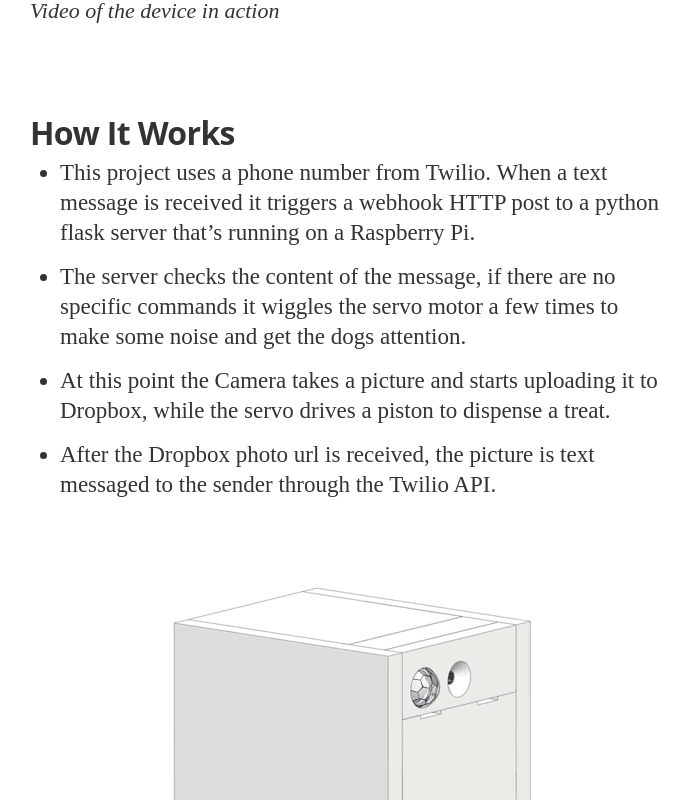
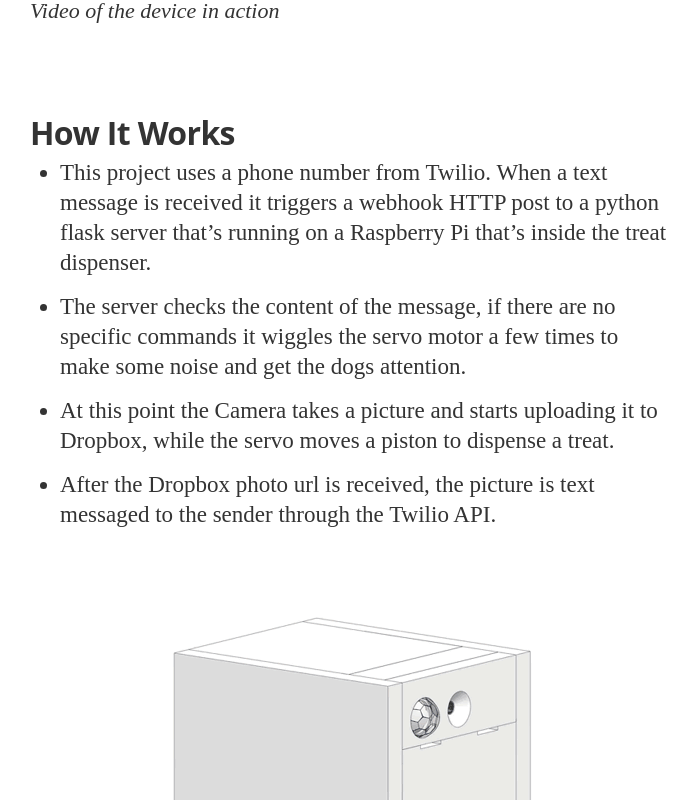
Before and after one commit to rmn388/flowers4refugees, a Jekyll site: the page built from _posts/2015-12-25-treat-dispenser.markdown, in a window 1280 px wide and 900 px high, scrolled down 1204 px, cut to the strip 100-900 px from the top of the window. Shown: the whole strip, without its empty margins (290-985 px from the left). Built offline with Jekyll 4.4.1, drawn with Linux system fonts in a browser that asks for light colours; nearby versions of some CDN libraries; some web fonts are replaced.

```diff
--- a/_posts/2015-12-25-treat-dispenser.markdown
+++ b/_posts/2015-12-25-treat-dispenser.markdown
@@ -17,9 +17,9 @@
 
 ## How It Works
 
-- This project uses a phone number from Twilio. When a text message is received it triggers a webhook HTTP post to a python flask server that's running on a Raspberry Pi.
+- This project uses a phone number from Twilio. When a text message is received it triggers a webhook HTTP post to a python flask server that's running on a Raspberry Pi that's inside the treat dispenser.
 - The server checks the content of the message, if there are no specific commands it wiggles the servo motor a few times to make some noise and get the dogs attention.
-- At this point the Camera takes a picture and starts uploading it to Dropbox, while the servo drives a piston to dispense a treat.
+- At this point the Camera takes a picture and starts uploading it to Dropbox, while the servo moves a piston to dispense a treat.
 - After the Dropbox photo url is received, the picture is text messaged to the sender through the Twilio API.
 
 ![Everything laid out in SolidWorks](/assets/article_images/2015-12-25-treat-dispenser/complete-Box.gif)
--- a/css/main.sass
+++ b/css/main.sass
@@ -127,6 +127,9 @@
       color: #999
       &:hover
         color: #333
+    // a:not(:last-of-type)
+    //   &:after
+    //     content: " | "
 
 .content
   width: 100%
--- a/index.html
+++ b/index.html
@@ -27,6 +27,8 @@
         {% endif %}
       {% endfor %}
       <a href="/about/">About</a>
+      &nbsp; | &nbsp;
+      <a href="/contact/">Contact</a>
     </div>
 </header>
 
```
Also changed, not shown: contact.md (added, +7 -0 lines), assets/images/contact.png (added).
